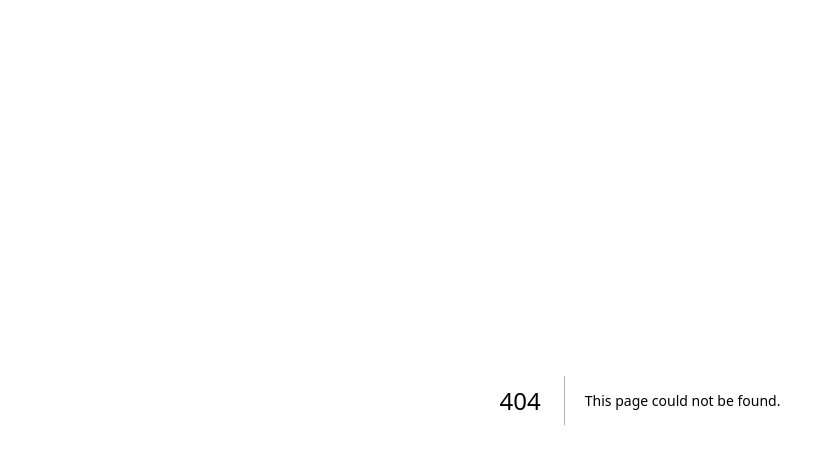
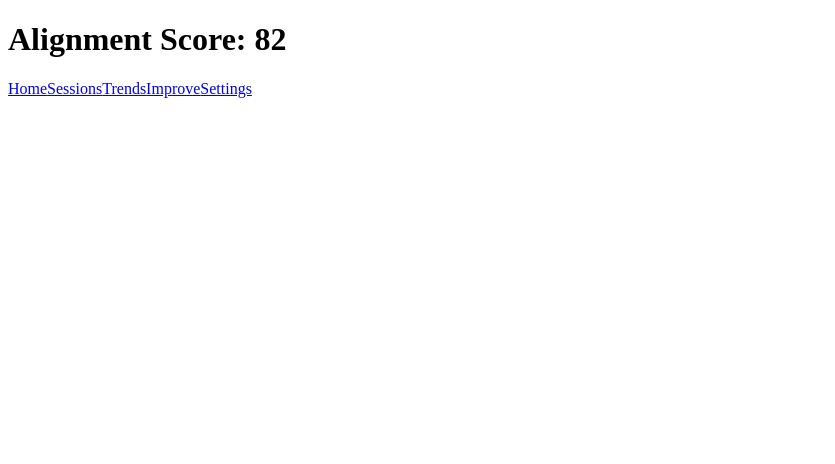
Before and after one commit to rishabhdagli/straight-up-app, a Next.js app: page /home in a window 1280 px wide. Before the commit this address had no page. Shown: the top 464 px of the page, without its empty margins (0-835 px from the left). Built offline with nearby package versions, Linux system fonts and the light colour scheme.

Commit message:
Add Home component with layout and score display

```diff
--- /dev/null
+++ b/pages/home.tsx
@@ -0,0 +1,9 @@
+import Layout from '../components/Layout';
+
+export default function Home() {
+  return (
+    <Layout>
+      <h1>Alignment Score: 82</h1>
+    </Layout>
+  );
+}
```
